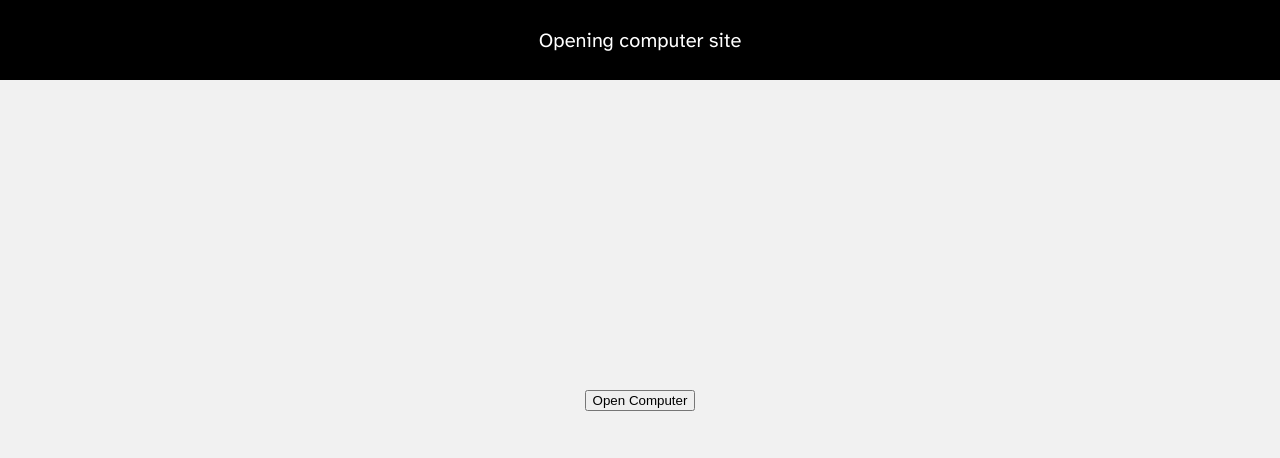
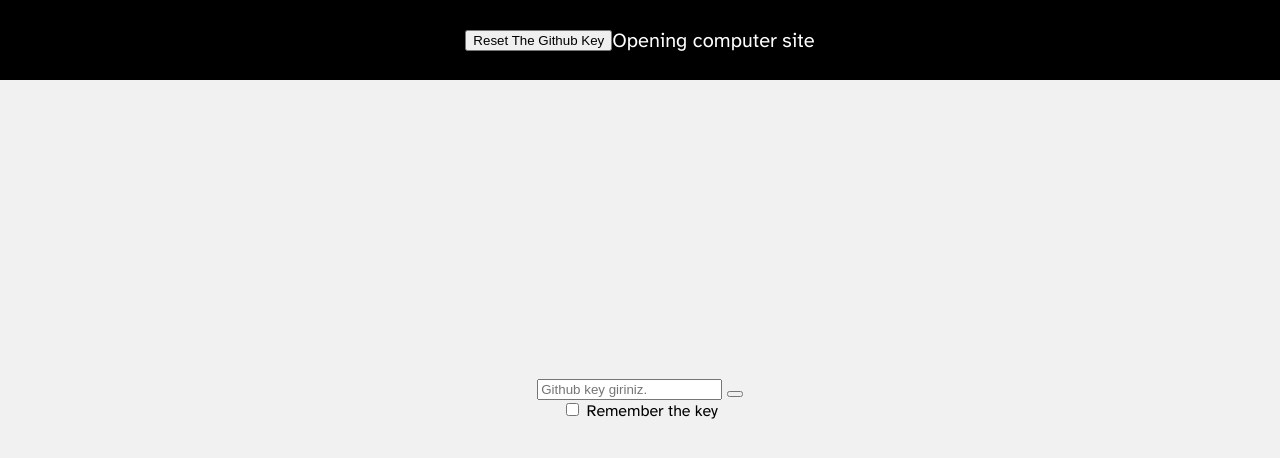
Before and after one commit to KayaSrtl/openmycomputer, a plain HTML site: page index.html in a window 1280 px wide. Drawn offline with nearby package versions, Linux system fonts and the light colour scheme.

Commit message:
Update index.html

```diff
--- a/index.html
+++ b/index.html
@@ -3,23 +3,23 @@
 
 <html  lang="tr" dir="ltr" data-cast-api-enabled="true">
 <head>
-<title>Görme Engellilere Hizmet Veren Kütüphanelerin Ortak Portalı | Arama Yapma Sayfası</title>
-<link rel="icon" href="./files/photos/gormeengellogo.png" type="image/gif" sizes="16x16">
+<title>Open Your Computer</title>
+<link rel="icon" href="./files/photos/on_off_logo.png" type="image/gif" sizes="16x16">
 <meta charset="UTF-8">
-<meta name="author" content="Engin Yılmaz, Kaya Sertel">
+<meta name="author" content="Kaya Sertel">
 <!--<meta name="viewport" content="width=device-width, initial-scale=1, maximum-scale=0, minimum-scale=1">
 <meta name="viewport" content="width=device-width, initial-scale=1.0, maximum-scale=1.0, user-scalable=no" />-->
 <meta name="viewport" content="width=device-width" />
-<meta name="description" content="Bu sitede görme engelliler için çalışan bir kütüphane sisteminin tadını çıkarabilirsiniz.">
-<meta name="keywords" content="görme engelli, kütüphane, engelli">
-<meta name="url" content="https://genkutup.org/">
-<link rel="canonical" href="https://genkutup.org/">
+<meta name="description" content="In thisw site you can open your personel computer.">
+<meta name="keywords" content="compter opener">
+<meta name="url" content="https://kayasrtl.github.io/openmycomputer/">
+<link rel="canonical" href="https://kayasrtl.github.io/openmycomputer/">
 <meta name="robots" content="index, follow">
-<meta property="og:image" content="https://genkutup.org/files/photos/gormeengellogo.png">
+<meta property="og:image" content="https://kayasrtl.github.io/openmycomputer/files/photos/on_off_logo.png">
 <meta property="og:image:type" content="image/png">
 <meta property="og:image:width" content="500">
 <meta property="og:image:height" content="500">
-<meta name="msapplication-TileImage" content="https://genkutup.org/files/photos/gormeengellogo.png">
+<meta name="msapplication-TileImage" content="https://kayasrtl.github.io/openmycomputer/files/photos/on_off_logo.png">
 <noscript>
 <style>
 .main_noscript_div {
@@ -101,13 +101,24 @@
 
 <body>
 <div class="top_div">
+	<div><button class="reset_button" onClick="resetKey()">Reset The Github Key</button>
+	</div>
 <p class="top_text">Opening computer site</p>
+		<div>
+	</div>
 </div>
 <div class="main_div">
-<div class="search_part_form">
-  <button class="search_button" onClick="changeJsonCurrentTime()">Open Computer</button>
+<div class="button_input_part">
+	  <input href="javascript:void(0)" class="key_input" type="search" id="key_input_submit" name="Search"
+   placeholder="Github key giriniz."
+   aria-label="Search through site content">
+  <button class="open_comp_button" onClick="changeJsonCurrentTime()"></button>
+
 </div>
-
+<div class="checkboxdiv">
+	<input type="checkbox" id="remembercheckbox" name="rememberme" value="rememberme">
+	<label for="rememberme"  style="color: black;"> Remember the key</label>
+</div>
 </div>
 </body>
 </html>
```
